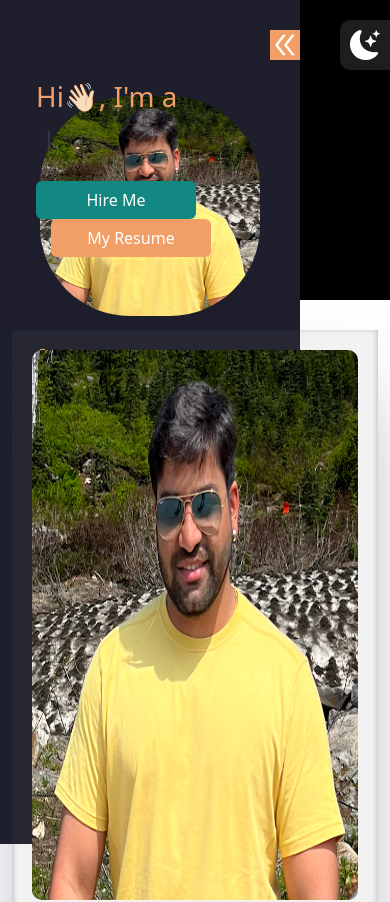
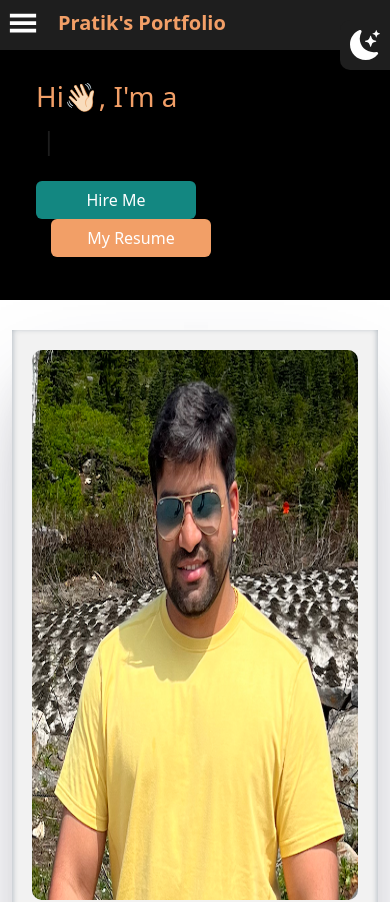
Before and after one commit to PatelPratik39/MERN_Portfolio, a React (Vite) app in the folder client/: page / in a window 390 px wide. Shown: the top 902 px of the page. Built offline with nearby package versions, Linux system fonts and the light colour scheme.

Commit message:
Hamburger toggle menu functionality

```diff
--- a/client/src/App.jsx
+++ b/client/src/App.jsx
@@ -10,12 +10,14 @@ import ScrollToTop from "react-scroll-to-top";
 import { useTheme } from "./context/ThemeContext";
 import Tada from "react-reveal/Tada";
 import "./index.css";
+import MobileView from "./components/MobileView/MobileView";
 
 function App() {
   const [theme] = useTheme();
   return (
     <>
       <div id={theme}>
+        <MobileView />
         <Layout />
         <div className="container">
           <About />
--- /dev/null
+++ b/client/src/components/MobileView/MobileView.jsx
@@ -0,0 +1,153 @@
+import { GiHamburgerMenu } from "react-icons/gi";
+import "./mobileView.css";
+import { GiAchievement } from "react-icons/gi";
+import { ImMenu3 } from "react-icons/im";
+import {
+  FcHome,
+  FcAbout,
+  FcPortraitMode,
+  FcAutomatic,
+  FcReading,
+  FcVideoProjector,
+  FcManager
+} from "react-icons/fc";
+import { Link } from "react-scroll";
+import { useState } from "react";
+
+const MobileView = () => {
+  const [open, setOpen] = useState(false);
+
+  const handleOpen = () => {
+    setOpen(!open);
+  };
+  return (
+    <>
+      <div className="mobile-nav">
+        <div className="mobile-nav-header">
+          {open ? (
+            <ImMenu3
+              size={30}
+              className="mobile-nav-icon"
+              onClick={handleOpen}
+            />
+          ) : (
+            <GiHamburgerMenu
+              size={30}
+              className="mobile-nav-icon"
+              onClick={handleOpen}
+            />
+          )}
+
+          <span className="mobile-nav-title">Pratik&apos;s Portfolio</span>
+        </div>
+        {open && (
+          <div className="mobile-nav-menu">
+            <div className="nav-items">
+              <div className="nav-item">
+                <div className="nav-link">
+                  <Link
+                    to="home"
+                    spy={true}
+                    smooth={true}
+                    offset={-100}
+                    duration={100}
+                  >
+                    <FcHome />
+                    Home
+                  </Link>
+                </div>
+                <div className="nav-link">
+                  <Link
+                    to="about"
+                    spy={true}
+                    smooth={true}
+                    offset={-100}
+                    duration={100}
+                  >
+                    <FcAbout />
+                    About
+                  </Link>
+                </div>
+
+                <div className="nav-link">
+                  <Link
+                    to="techstack"
+                    spy={true}
+                    smooth={true}
+                    offset={-100}
+                    duration={100}
+                  >
+                    <FcAutomatic />
+                    Tech Stack
+                  </Link>
+                </div>
+                <div className="nav-link">
+                  <Link
+                    to="experience"
+                    spy={true}
+                    smooth={true}
+                    offset={-100}
+                    duration={100}
+                  >
+                    <FcPortraitMode />
+                    Work Experience
+                  </Link>
+                </div>
+                <div className="nav-link">
+                  <Link
+                    to="education"
+                    spy={true}
+                    smooth={true}
+                    offset={-100}
+                    duration={100}
+                  >
+                    <FcReading />
+                    Education
+                  </Link>
+                </div>
+                <div className="nav-link">
+                  <Link
+                    to="certification"
+                    spy={true}
+                    smooth={true}
+                    offset={-100}
+                    duration={100}
+                  >
+                    <GiAchievement />
+                    Certifiactions
+                  </Link>
+                </div>
+                <div className="nav-link">
+                  <Link
+                    to="projects"
+                    spy={true}
+                    smooth={true}
+                    offset={-100}
+                    duration={100}
+                  >
+                    <FcVideoProjector />
+                    Projects
+                  </Link>
+                </div>
+                <div className="nav-link">
+                  <Link
+                    to="contact"
+                    spy={true}
+                    smooth={true}
+                    offset={-100}
+                    duration={100}
+                  >
+                    <FcManager />
+                    Contact
+                  </Link>
+                </div>
+              </div>
+            </div>
+          </div>
+        )}
+      </div>
+    </>
+  );
+};
+
+export default MobileView;
--- /dev/null
+++ b/client/src/components/MobileView/mobileView.css
@@ -0,0 +1,42 @@
+.mobile-nav{
+    overflow: hidden;
+    position: fixed;
+    top: 0;
+    width: 100%;
+    z-index: 1;
+}
+.mobile-nav-header{
+    height: 50px;
+    width: 100%;
+    background-color: #1e1e1e;
+    padding: 8px;
+}
+
+.mobile-nav-header .mobile-nav-icon {
+    color: white;
+    cursor: pointer;
+}
+.mobile-nav-title {
+    margin-left: 20px;
+    color: #f29f67;
+    font-weight: bold;
+    text-transform: capitalize;
+    vertical-align: middle;
+    font-size: 20px;
+}
+.mobile-nav-menu .nav-items{
+    margin-left: 0;
+    margin-top: 0;
+    height: auto;
+    width: 200px;
+    background-color: #1e1e1e;
+    padding: 10px;
+    padding-bottom: 20px;
+    border-bottom-right-radius: 10px;
+}
+
+@media (min-width:600px) {
+    .mobile-nav{
+        display: none;
+    }
+}
--- a/client/src/components/layout.css
+++ b/client/src/components/layout.css
@@ -25,3 +25,10 @@
     color: white;
     margin-top: 30px;
 }
+
+/* For Mobile view */
+@media (max-width:600px) {
+    .sidebar{
+        display: none;
+    }
+}
```
